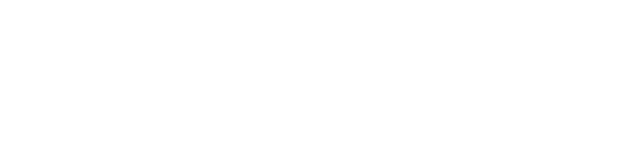
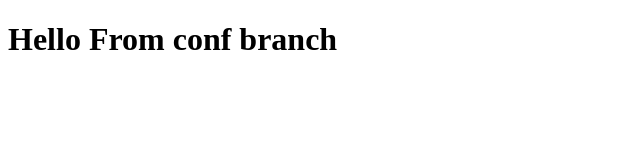
Before and after one commit to jayesh-codetrade/project, a plain HTML site: page index.html in a window 1280 px wide. Shown: the whole page, without its empty margins (0-640 px from the left). Drawn offline with Linux system fonts and the light colour scheme.

Commit message:
index change

```diff
--- a/index.html
+++ b/index.html
@@ -7,6 +7,6 @@
     <title>Project</title>
 </head>
 <body>
-
+    <h1>Hello From conf branch</h1>
 </body>
 </html>
```
